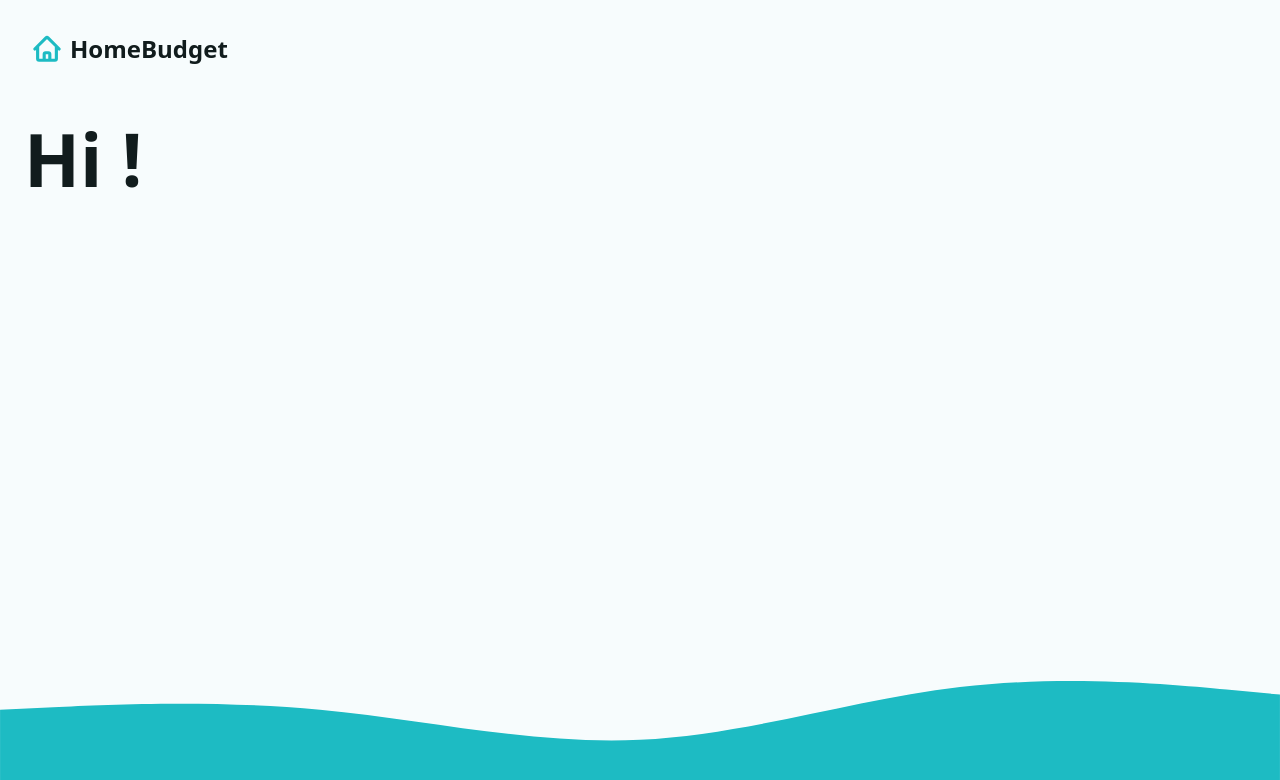
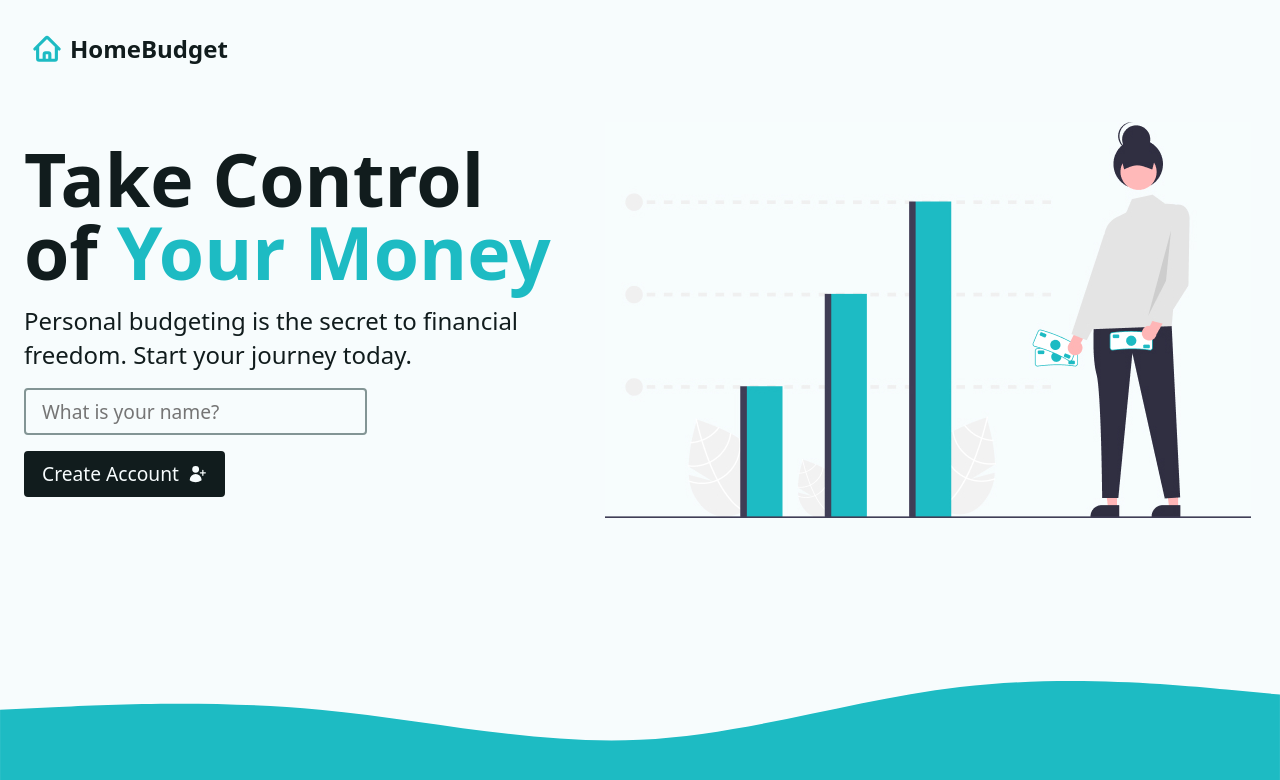
Before and after one commit to wowpixels/expense-tracker-app, a React (Vite) app: page / in a window 1280 px wide. Shown: the top 780 px of the page. Built offline with nearby package versions, Linux system fonts and the light colour scheme.

Commit message:
created the landing page

```diff
--- a/src/App.jsx
+++ b/src/App.jsx
@@ -1,7 +1,7 @@
 import { createBrowserRouter, RouterProvider } from "react-router-dom";
 
 // routes
-import Dashboard, { dashboardLoader } from "./pages/Dashboard";
+import Dashboard, { dashboardAction, dashboardLoader } from "./pages/Dashboard";
 import Main, { mainLoader } from "./layouts/Main";
 import Error from "./pages/Error";
 
@@ -23,6 +23,7 @@ const router = createBrowserRouter([
         index: true,
         element: <Dashboard />,
         loader: dashboardLoader,
+        action: dashboardAction,
         errorElement: <Error />,
       },
       {
--- /dev/null
+++ b/src/components/Intro.jsx
@@ -0,0 +1,40 @@
+import { Form } from "react-router-dom";
+
+// libraries
+import { UserPlusIcon } from "@heroicons/react/24/solid";
+
+// assets
+import GraphPerson from "../assets/graph-person.jpg";
+
+const Intro = () => {
+  return (
+    <div className="intro">
+      <div>
+        <h1>
+          Take Control of <span className="accent">Your Money</span>
+        </h1>
+        <p>
+          Personal budgeting is the secret to financial freedom. Start your
+          journey today.
+        </p>
+        <Form method="post">
+          <input
+            type="text"
+            name="userName"
+            required
+            placeholder="What is your name?"
+            aria-label="Your Name"
+            autoComplete="given-name"
+          />
+          <button type="submit" className="btn btn--dark">
+            <span>Create Account</span>
+            <UserPlusIcon width={20} />
+          </button>
+        </Form>
+      </div>
+      <img src={GraphPerson} alt="Person next to a graph" />
+    </div>
+  );
+};
+
+export default Intro;
--- a/src/pages/Dashboard.jsx
+++ b/src/pages/Dashboard.jsx
@@ -1,5 +1,8 @@
-//
 import { useLoaderData } from "react-router-dom";
+import Intro from "../components/Intro";
+
+// libraries
+import { toast } from "react-toastify";
 
 // helper functions
 import { fetchData } from "../helpers";
@@ -10,14 +13,23 @@ export function dashboardLoader() {
   return { userName };
 }
 
+//action
+export async function dashboardAction({ request }) {
+  const data = await request.formData();
+  const formData = Object.fromEntries(data);
+  try {
+    localStorage.setItem("userName", JSON.stringify(formData.userName));
+    return toast.success(
+      `Welcome, ${formData.userName}! Your new account is ready 🚀`
+    );
+  } catch (error) {
+    throw new Error("Oops, there was a problem creating your account...");
+  }
+}
+
 const Dashboard = () => {
   const { userName } = useLoaderData();
-  return (
-    <div>
-      <h1>Hi {userName}!</h1>
-      {userName && "This is your Personal HomeBudget Dashboard"}
-    </div>
-  );
+  return <div>{userName ? <h1>Hi {userName}!</h1> : <Intro />}</div>;
 };
 
 export default Dashboard;
```
Also changed, not shown: src/assets/graph-person.jpg (renamed from src/assets/illustration.jpg).
